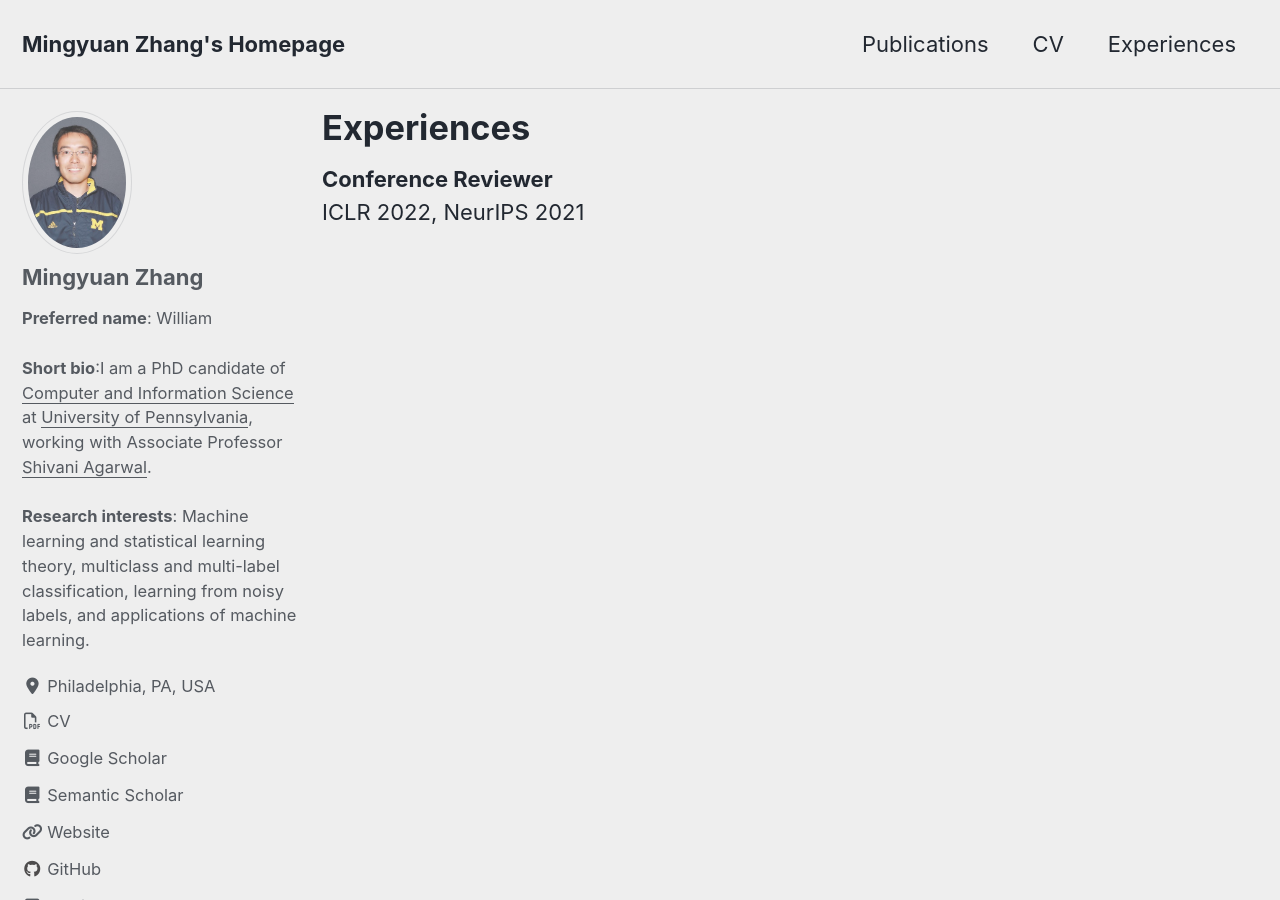
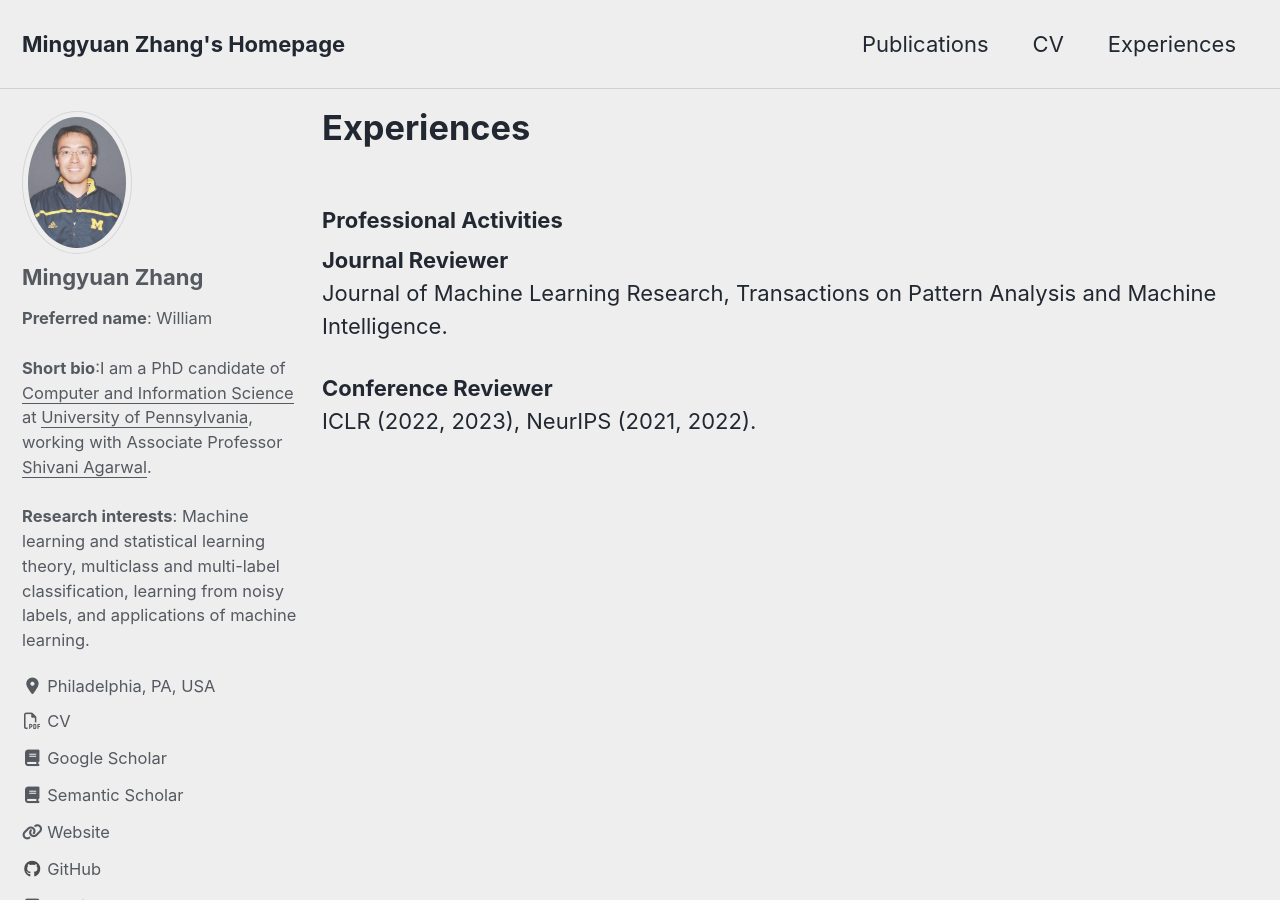
Before and after one commit to moshimowang/moshimowang.github.io, a Jekyll site: the page built from _pages/experiences.md, in a window 1280 px wide and 900 px high. Built offline with Jekyll 4.4.1, drawn with Linux system fonts in a browser that asks for light colours; cached includes are drawn as plain includes; nearby versions of some CDN libraries.

Commit message:
updated experiences

```diff
--- a/_pages/experiences.md
+++ b/_pages/experiences.md
@@ -6,5 +6,10 @@ permalink: /experiences/
 author_profile: true
 ---
 
+<h3>Professional Activities</h3>
+
+**Journal Reviewer**<br>
+Journal of Machine Learning Research, Transactions on Pattern Analysis and Machine Intelligence.<br>
+
 **Conference Reviewer**<br>
-ICLR 2022, NeurIPS 2021<br>
+ICLR (2022, 2023), NeurIPS (2021, 2022).<br>
```
